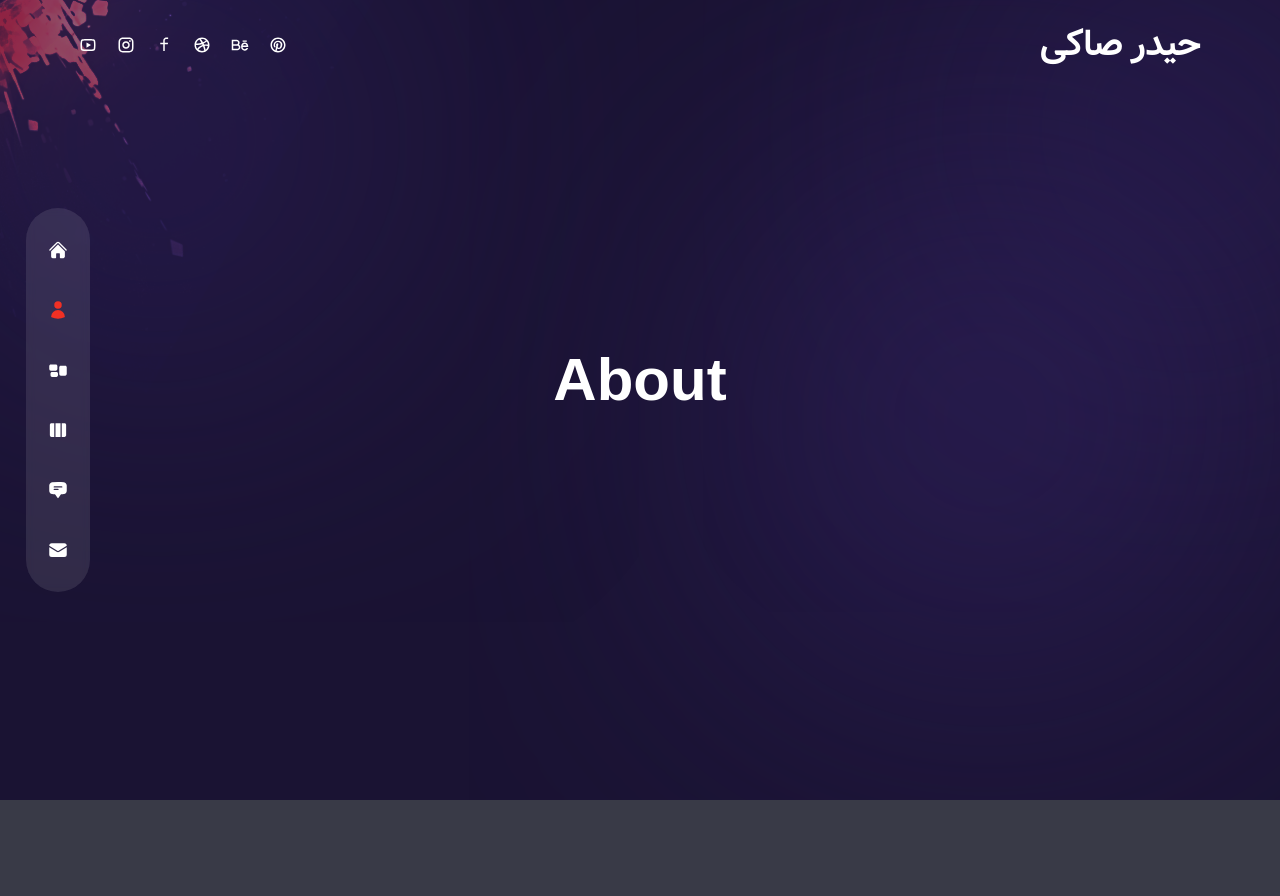
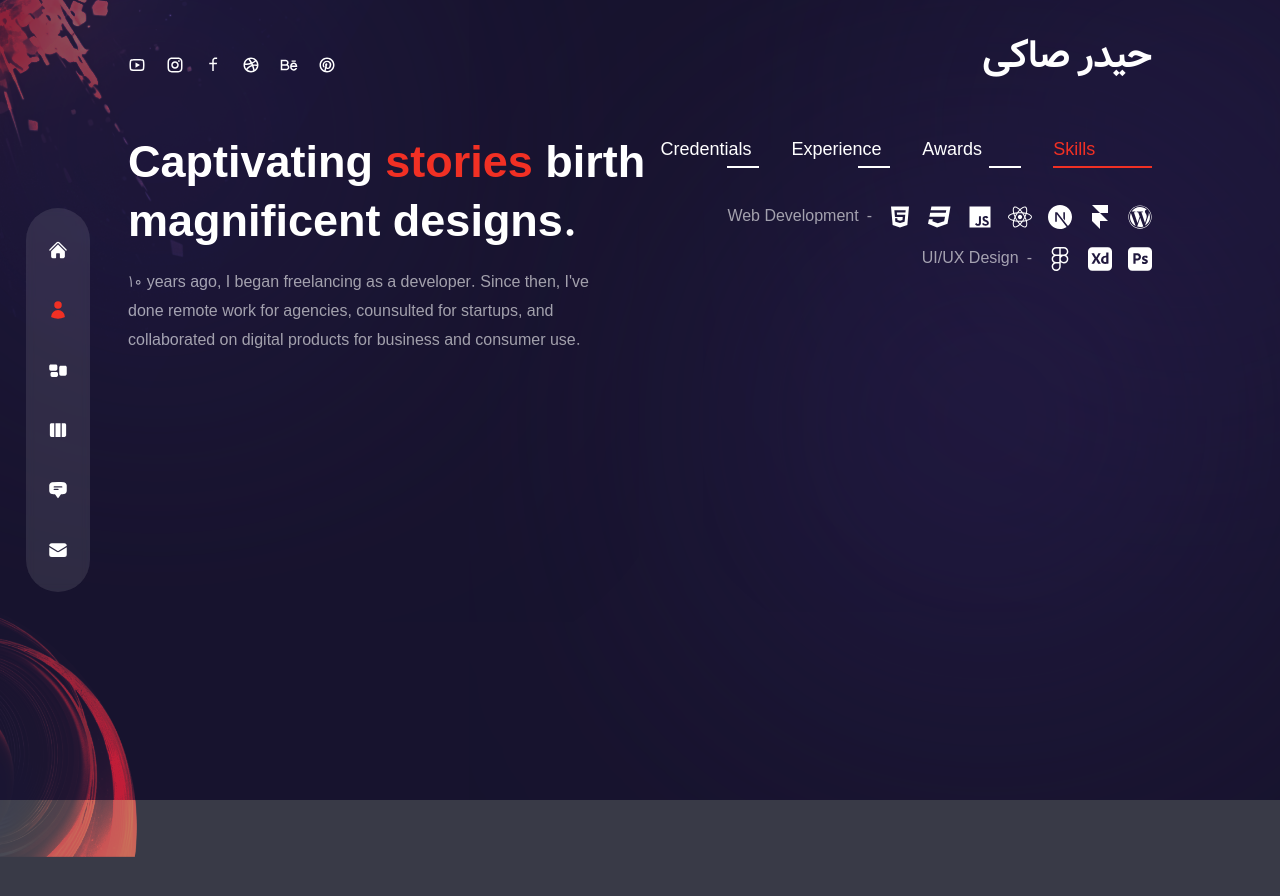
Before and after one commit to heydarsaki-dev/heydar-portfolio, a Next.js app: page /about in a window 1280 px wide. Before the commit the page ends 800 px from the top, so only its background shows below. Built offline with nearby package versions, Linux system fonts and the light colour scheme.

Commit message:
First Commit

```diff
--- a/app/about/page.tsx
+++ b/app/about/page.tsx
@@ -1,6 +1,34 @@
+//components
+import AboutTabs from '@/components/AboutTabs';
+import AnimatedDiv from '@/components/AnimatedDiv';
+import Avatar from '@/components/Avatar';
+import Circles from '@/components/Circles';
+import { fadeIn } from '@/variants';
+
 const About = () => {
-    return <div className="w-full h-screen flex justify-center items-center">
-        <h1 className="h1"> About</h1>
+    return <div className="h-screen bg-primary/30 pt-36 lg:pt-10 text-center lg:text-left">
+        <Circles />
+        {/* avatar img */}
+        {/* <AnimatedDiv variants={fadeIn('left', 0.2)}
+            className='hidden lg:flex absolute -right-64 bottom-0 max-w-[550px] max-h-[500px] xl:max-w-[550px] xl:max-h-[500px]'>
+            <Avatar className='scale-x-[-1]' />
+        </AnimatedDiv> */}
+        <AnimatedDiv variants={fadeIn('down', 0.2)}
+         className='mx-[10%] h-full flex flex-col items-center lg:items-start lg:mt-24 lg:flex-row'>
+            <div className='flex-1 flex flex-col justify-center'>
+                <h3 className='h3'>
+                    Captivating <span className='text-accent'>stories</span> birth magnificent designs.
+                </h3>
+                <p className='max-w-[500px] mx-auto lg:mx-0 mb-6 lg:mb-12 px-2 lg:px-0'>10 years ago, I began freelancing as a developer. Since then, I've done
+                    remote work for agencies, counsulted for startups, and collaborated on digital products for business and consumer use.
+                </p>
+            </div>
+            <div className='w-full flex flex-col lg:max-w-[48%] h-[480px] lg:h-auto'>
+                <AboutTabs />
+            </div>
+            <div>
+            </div>
+        </AnimatedDiv>
     </div>;
 };
 
--- a/app/globals.css
+++ b/app/globals.css
@@ -22,7 +22,7 @@
     @apply bg-secondary overflow-hidden leading-relaxed;
   }
   .page {
-    @apply w-full h-screen overflow-hidden;
+    @apply w-full h-full overflow-hidden;
   }
   .container {
     @apply mx-auto;
@@ -32,6 +32,12 @@
   }
   .h2 {
     @apply text-[35px] leading-tight md:text-[54px] md:leading-[1.3] mb-4 font-semibold;
+  }
+  .h3 {
+    @apply text-[28px] leading-tight lg:text-[45px] md:leading-[1.3] mb-4 font-semibold;
+  }
+  .h4 {
+    @apply text-[24px] leading-tight lg:text-[38px] md:leading-[1.3] mb-4 font-semibold;
   }
   p {
     @apply leading-[1.8] text-white/60 font-light;
--- /dev/null
+++ b/components/AboutTabs.tsx
@@ -0,0 +1,141 @@
+'use client'
+
+import { useState } from "react";
+import { AboutDataType } from "./types/AboutInfoType";
+
+
+
+// icons
+import {
+  FaHtml5,
+  FaCss3,
+  FaJs,
+  FaReact,
+  FaWordpress,
+  FaFigma,
+} from "react-icons/fa";
+
+import {
+  SiNextdotjs,
+  SiFramer,
+  SiAdobexd,
+  SiAdobephotoshop,
+} from "react-icons/si";
+import { it } from "node:test";
+
+
+//  data
+const aboutData: Array<AboutDataType> = [
+  {
+    title: 'skills',
+    info: [
+      {
+        title: 'Web Development',
+        icons: [
+          <FaHtml5 />,
+          <FaCss3 />,
+          <FaJs />,
+          <FaReact />,
+          <SiNextdotjs />,
+          <SiFramer />,
+          <FaWordpress />,
+        ],
+      },
+      {
+        title: 'UI/UX Design',
+        icons: [<FaFigma />, <SiAdobexd />, <SiAdobephotoshop />],
+      },
+    ],
+  },
+  {
+    title: 'awards',
+    info: [
+      {
+        title: 'Webby Awards - Honoree',
+        stage: '2011 - 2012',
+      },
+      {
+        title: 'Adobe Design Achievement Awards - Finalist',
+        stage: '2009 - 2010',
+      },
+    ],
+  },
+  {
+    title: 'experience',
+    info: [
+      {
+        title: 'UX/UI Designer - XYZ Company',
+        stage: '2012 - 2023',
+      },
+      {
+        title: 'Web Developer - ABC Agency',
+        stage: '2010 - 2012',
+      },
+      {
+        title: 'Intern - DEF Corporation',
+        stage: '2008 - 2010',
+      },
+    ],
+  },
+  {
+    title: 'credentials',
+    info: [
+      {
+        title: 'Web Development - ABC University, LA, CA',
+        stage: '2011',
+      },
+      {
+        title: 'Computer Science Diploma - AV Technical Institute',
+        stage: '2009',
+      },
+      {
+        title: 'Certified Graphic Designer - ABC Institute, Los Angeles, CA',
+        stage: '2006',
+      },
+    ],
+  },
+];
+
+
+const AboutTabs = () => {
+  const [index, setIndex] = useState(0)
+
+  return <div>
+    <div className='flex flex-row-reverse gap-x-4 lg:gap-x-8 mx-auto lg:mx-0 mb-4'>
+      {aboutData.map((item, itemIndex) => {
+        return <div className={` ${index === itemIndex &&
+          'text-accent after:w-[100%] after:!bg-accent after:transition-all after:duration-300'}
+      cursor-pointer w-full
+      capitalize lg:text-lg relative
+      after:w-8 after:h-[2px] after:bg-white
+      after:absolute after:-bottom-1
+      after:right-0`}
+          onClick={() => setIndex(itemIndex)}
+          key={itemIndex}>
+          {item.title}
+        </div>
+      })}
+    </div>
+    <div className="py-2 lg:py-6 flex flex-col gap-y-2 lg:gap-y-4 items-center lg:items-end">
+      {aboutData[index].info.map((item, itemIndex) => {
+        return <div key={itemIndex} className="flex-1 flex flex-col md:flex-row max-w-max gap-x-2 items-center text-white/60">
+          <div className="font-light mb-2 md:mb-0">
+          {item.title}
+          </div>
+          <div className="hidden md:flex">-</div>
+          <div>{item.stage}</div>
+          <div className="flex gap-x-4">
+            {item.icons?.map((icon , itemIndex) =>{
+              return <div className="text-2xl text-white">
+                {icon}
+              </div>
+            })}
+          </div>
+        </div>
+      })}
+    </div>
+  </div>
+
+};
+
+export default AboutTabs;
--- a/components/Avatar.tsx
+++ b/components/Avatar.tsx
@@ -4,8 +4,8 @@
 import Image from "next/image";
 
 
-const Avatar = () => {
-  return <div className="hidden lg:flex lg:max-w-none size-full">
+const Avatar = ({className}:{className:string}) => {
+  return <div className={`${className} hidden lg:flex lg:max-w-none size-full`}>
     <Image src={'/avatar.png'} width={737} height={678} alt=""
       className="translate-z-0" />
   </div>;
--- a/components/Circles.tsx
+++ b/components/Circles.tsx
@@ -1,5 +1,11 @@
+'use client'
+//next image
+import Image from "next/image";
+
 const Circles = () => {
-  return <div>Circles</div>;
+  return <div className="w-[200px] lg:w-[250px] absolute -left-16 -bottom-2 mix-blend-color-dodge animate-pulse duration-75 z-10">
+    <Image src={'/circles.png'} width={260} height={200} className="w-full h-full rotate-90" alt="" />
+  </div>;
 };
 
 export default Circles;
--- a/components/Header.tsx
+++ b/components/Header.tsx
@@ -8,17 +8,16 @@ import Link from "next/link";
 import Socials from "./Socials";
 const Header = () => {
   return <header className="absolute z-30
-   w-full flex items-center px-16
-   lg:h-[90px]">
-    <div className="container">
-      <div className="flex flex-col lg:flex-row-reverse justify-between items-center gap-y-6
-      py-8 ">
+   w-full flex items-center py-8">
+    <div className="w-full mx-[10%]">
+      <div className="w-full flex flex-col lg:flex-row-reverse justify-between items-center gap-y-2
+      ">
         {/* Logo */}
 
         <Link href={'/'} >
         <div className="flex flex-row-reverse gap-x-2">
-          <h1 className="text-4xl font-bold">حیدر</h1>
-          <h1 className="text-4xl font-bold">صاکی</h1>
+          <h1 className="h4 font-bold">حیدر</h1>
+          <h1 className="h4 font-bold">صاکی</h1>
         </div>
         </Link>
         {/* Socials */}
--- a/components/Layout.tsx
+++ b/components/Layout.tsx
@@ -13,7 +13,7 @@ export default function Layout({
     children: React.ReactNode;
 }>) {
     return (
-        <div className={'page w-full h-full bg-site text-white bg-cover bg-no-repeat'}>
+        <div className={'w-full h-full bg-site text-white bg-cover bg-no-repeat'}>
             <TopLeftImg />
             <Nav />
             <Header />
--- a/components/ParticlesContainer.tsx
+++ b/components/ParticlesContainer.tsx
@@ -58,7 +58,7 @@ const ParticlesContainer = () => {
           color: '#f5d393',
           distance: 150,
           enable: true,
-          opacity: 0.05,
+          opacity: 0.1,
           width: 1
         },
         collisions: {
--- a/components/ProjectsBtn.tsx
+++ b/components/ProjectsBtn.tsx
@@ -10,8 +10,8 @@ import {HiArrowRight} from "react-icons/hi2";
 
 const ProjectsBtn = () => {
   return <div className='mx-auto xl:mx-0'>
-    <Link href='/work' className='relative w-[185px] h-[185px] flex justify-center items-center bg-circleStar bg-cover bg-no-repeat bg-center group z-10'>
-      <Image src={'/rounded-text.png'} alt='' width={141} height={148} className='animate-spin-slow w-full h-full max-w-[141px] max-h-[148px]'/>
+    <Link href='/work' className='relative w-[155px] h-[155px] lg:w-[185px] lg:h-[185px] flex justify-center items-center bg-circleStar bg-cover bg-no-repeat bg-center group z-10'>
+      <Image src={'/rounded-text.png'} alt='' width={141} height={141} className='animate-spin-slow w-full h-full max-w-[111px] max-h-[111px] lg:max-w-[141px] lg:max-h-[141px]'/>
       <HiArrowRight className='text-4xl absolute group-hover:translate-x-2 transition-all duration-300'/>
 
     </Link>
--- a/components/TopLeftImg.tsx
+++ b/components/TopLeftImg.tsx
@@ -3,7 +3,7 @@ import Image from 'next/image'
 
 const TopLeftImg = () => {
     return <div className='absolute left-0 top-0 mix-blend-color-dodge
-     z-10 w-[200px] lg:w-[400px] opacity-50'>
+     w-[200px] lg:w-[400px] opacity-50'>
         <Image src='/top-left-img.png' width={400} height={400} alt=''/>
     </div>;
 };
--- /dev/null
+++ b/components/types/AboutInfoType.ts
@@ -0,0 +1,10 @@
+type AboutInfoType = {
+    title: string,
+    icons?: Array<JSX.Element>,
+    stage?:string
+}
+
+export type AboutDataType = {
+    title: string,
+    info: Array<AboutInfoType>
+}
```
Also changed, not shown: app/(default)/page.tsx (+3 -9 lines), 1 other file (tests, documents, lock files or other folders).
